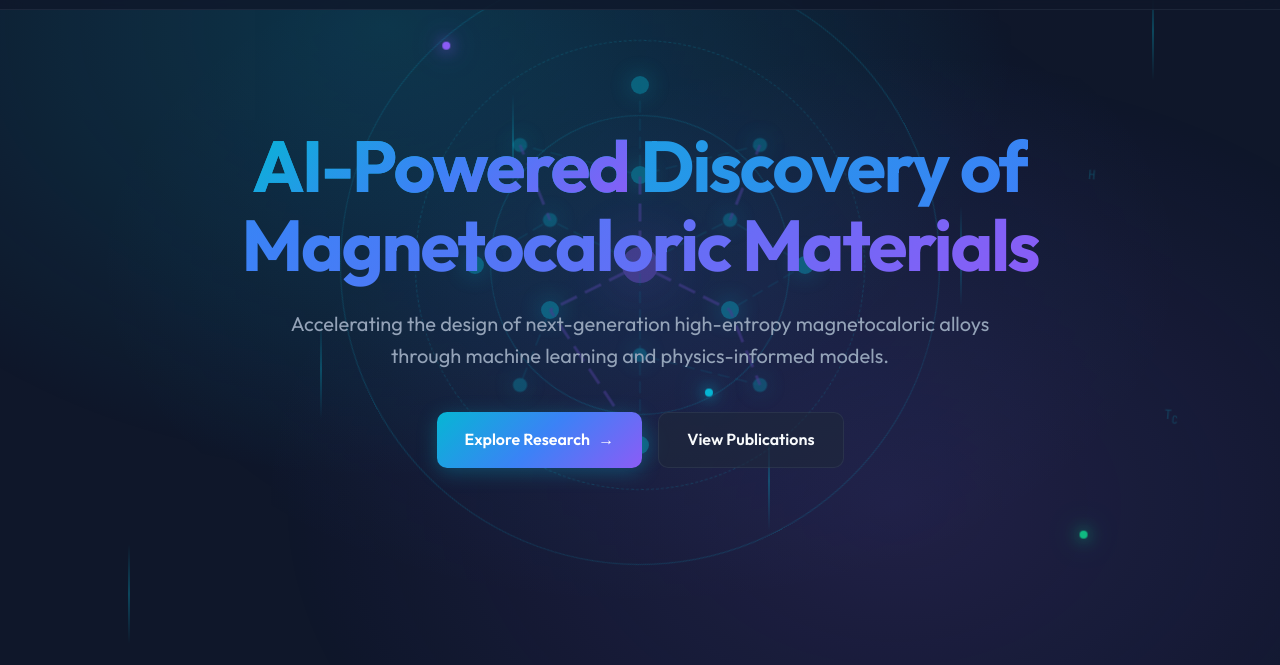
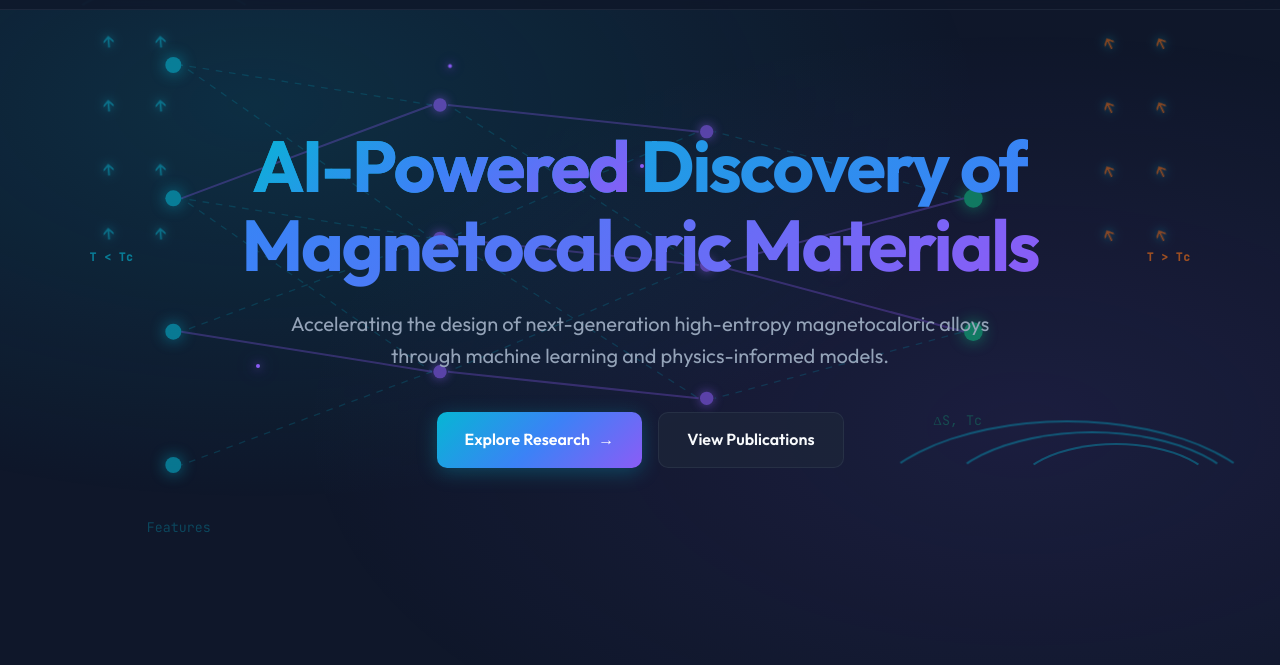
Before and after one commit to kaansarlar/magnetelligence, a plain HTML site: page index.html in a window 1280 px wide. Shown: the part 135-800 px from the top of the page. Drawn offline with Linux system fonts and the light colour scheme; animation ran at ten frames a second.

Commit message:
Update index.html

```diff
--- a/index.html
+++ b/index.html
@@ -48,11 +48,11 @@
         }
 
         /* ============================================
-           MAGNETELLIGENCE THEMED ANIMATIONS V2
-           AI-Centric + Magnetic Particles
+           MAGNETELLIGENCE THEMED ANIMATIONS
+           Spin Arrays + Magnetic Fields + AI Network
            ============================================ */
 
-        /* Dynamic Background Gradient */
+        /* Subtle Background Gradient */
         .bg-animation {
             position: fixed;
             top: 0;
@@ -61,179 +61,66 @@
             height: 100%;
             z-index: -3;
             background:
-                radial-gradient(ellipse at 30% 20%, rgba(6, 182, 212, 0.2) 0%, transparent 50%),
-                radial-gradient(ellipse at 70% 80%, rgba(139, 92, 246, 0.15) 0%, transparent 50%),
-                radial-gradient(ellipse at 50% 50%, rgba(59, 130, 246, 0.1) 0%, transparent 60%);
-            animation: bgPulse 8s ease-in-out infinite;
-        }
-
-        @keyframes bgPulse {
-            0%, 100% { opacity: 1; }
-            50% { opacity: 0.7; }
-        }
-
-        /* Large AI Brain Network - Center */
-        .ai-brain {
+                radial-gradient(ellipse at 20% 30%, rgba(6, 182, 212, 0.15) 0%, transparent 50%),
+                radial-gradient(ellipse at 80% 70%, rgba(139, 92, 246, 0.1) 0%, transparent 50%);
+        }
+
+        /* AI Neural Network Background */
+        .neural-network {
             position: fixed;
-            top: 50%;
-            left: 50%;
-            transform: translate(-50%, -50%);
-            width: 600px;
-            height: 600px;
+            top: 0;
+            left: 0;
+            width: 100%;
+            height: 100%;
             z-index: -2;
             pointer-events: none;
-            opacity: 0.4;
-        }
-
-        .ai-brain svg {
+            opacity: 0.6;
+        }
+
+        .neural-network svg {
             width: 100%;
             height: 100%;
         }
 
-        /* Brain nodes */
-        .brain-node {
+        /* Neural network nodes */
+        .nn-node {
             fill: var(--accent);
-            filter: drop-shadow(0 0 8px var(--accent));
-            animation: nodeGlow 2s ease-in-out infinite;
-        }
-
-        .brain-node:nth-child(odd) {
-            animation-delay: 0.5s;
-        }
-
-        .brain-node-core {
+            filter: drop-shadow(0 0 6px var(--accent));
+        }
+
+        .nn-node-hidden {
             fill: #8b5cf6;
-            filter: drop-shadow(0 0 15px #8b5cf6);
-            animation: coreGlow 3s ease-in-out infinite;
-        }
-
-        @keyframes nodeGlow {
-            0%, 100% { opacity: 0.6; r: 4; }
-            50% { opacity: 1; r: 6; }
-        }
-
-        @keyframes coreGlow {
-            0%, 100% { opacity: 0.8; }
-            50% { opacity: 1; filter: drop-shadow(0 0 25px #8b5cf6); }
-        }
-
-        /* Brain connections */
-        .brain-link {
+            filter: drop-shadow(0 0 4px #8b5cf6);
+        }
+
+        .nn-node-output {
+            fill: #10b981;
+            filter: drop-shadow(0 0 6px #10b981);
+        }
+
+        /* Neural network connections */
+        .nn-connection {
             stroke: var(--accent);
             stroke-width: 1;
             opacity: 0.3;
-            stroke-dasharray: 8, 4;
-            animation: brainSignal 4s linear infinite;
-        }
-
-        .brain-link-active {
+            stroke-dasharray: 5, 5;
+            animation: dataFlow 3s linear infinite;
+        }
+
+        .nn-connection-active {
             stroke: #8b5cf6;
-            stroke-width: 2;
-            opacity: 0.6;
-            stroke-dasharray: 12, 6;
-            animation: brainSignal 2s linear infinite;
-        }
-
-        @keyframes brainSignal {
+            stroke-width: 1.5;
+            opacity: 0.5;
+            animation: dataFlow 2s linear infinite;
+        }
+
+        @keyframes dataFlow {
             0% { stroke-dashoffset: 0; }
-            100% { stroke-dashoffset: -24; }
-        }
-
-        /* Magnetic Orbit Rings */
-        .magnetic-orbits {
-            position: fixed;
-            top: 50%;
-            left: 50%;
-            transform: translate(-50%, -50%);
-            width: 100%;
-            height: 100%;
-            z-index: -1;
-            pointer-events: none;
-        }
-
-        .orbit-ring {
-            position: absolute;
-            top: 50%;
-            left: 50%;
-            border: 1px solid var(--accent);
-            border-radius: 50%;
-            opacity: 0.2;
-            transform: translate(-50%, -50%);
-        }
-
-        .orbit-ring:nth-child(1) {
-            width: 300px;
-            height: 300px;
-            animation: orbitRotate 20s linear infinite;
-        }
-
-        .orbit-ring:nth-child(2) {
-            width: 450px;
-            height: 450px;
-            animation: orbitRotate 30s linear infinite reverse;
-            border-style: dashed;
-        }
-
-        .orbit-ring:nth-child(3) {
-            width: 600px;
-            height: 600px;
-            animation: orbitRotate 40s linear infinite;
-        }
-
-        @keyframes orbitRotate {
-            0% { transform: translate(-50%, -50%) rotate(0deg); }
-            100% { transform: translate(-50%, -50%) rotate(360deg); }
-        }
-
-        /* Magnetic Particles on Orbits */
-        .mag-particle {
-            position: absolute;
-            width: 8px;
-            height: 8px;
-            background: var(--accent);
-            border-radius: 50%;
-            box-shadow: 0 0 15px var(--accent), 0 0 30px var(--accent);
-        }
-
-        .mag-particle:nth-child(4) {
-            top: 50%;
-            left: calc(50% + 150px);
-            animation: particleOrbit1 20s linear infinite;
-        }
-
-        .mag-particle:nth-child(5) {
-            top: 50%;
-            left: calc(50% - 225px);
-            animation: particleOrbit2 30s linear infinite;
-            background: #8b5cf6;
-            box-shadow: 0 0 15px #8b5cf6, 0 0 30px #8b5cf6;
-        }
-
-        .mag-particle:nth-child(6) {
-            top: 50%;
-            left: calc(50% + 300px);
-            animation: particleOrbit3 40s linear infinite;
-            background: #10b981;
-            box-shadow: 0 0 15px #10b981, 0 0 30px #10b981;
-        }
-
-        @keyframes particleOrbit1 {
-            0% { transform: rotate(0deg) translateX(150px) rotate(0deg); }
-            100% { transform: rotate(360deg) translateX(150px) rotate(-360deg); }
-        }
-
-        @keyframes particleOrbit2 {
-            0% { transform: rotate(0deg) translateX(225px) rotate(0deg); }
-            100% { transform: rotate(-360deg) translateX(225px) rotate(360deg); }
-        }
-
-        @keyframes particleOrbit3 {
-            0% { transform: rotate(0deg) translateX(300px) rotate(0deg); }
-            100% { transform: rotate(360deg) translateX(300px) rotate(-360deg); }
-        }
-
-        /* Data Stream - Vertical Lines */
-        .data-streams {
+            100% { stroke-dashoffset: -20; }
+        }
+
+        /* Magnetic Dipole Field Lines */
+        .magnetic-field {
             position: fixed;
             top: 0;
             left: 0;
@@ -244,62 +131,191 @@
             overflow: hidden;
         }
 
-        .data-stream {
+        .field-line-curve {
             position: absolute;
-            width: 2px;
-            height: 100px;
-            background: linear-gradient(to bottom, transparent, var(--accent), transparent);
-            opacity: 0.3;
-            animation: streamFall 8s linear infinite;
-        }
-
-        .data-stream:nth-child(1) { left: 10%; animation-delay: 0s; }
-        .data-stream:nth-child(2) { left: 25%; animation-delay: 2s; }
-        .data-stream:nth-child(3) { left: 40%; animation-delay: 4s; }
-        .data-stream:nth-child(4) { left: 60%; animation-delay: 1s; }
-        .data-stream:nth-child(5) { left: 75%; animation-delay: 3s; }
-        .data-stream:nth-child(6) { left: 90%; animation-delay: 5s; }
-
-        @keyframes streamFall {
-            0% { top: -100px; opacity: 0; }
-            10% { opacity: 0.3; }
-            90% { opacity: 0.3; }
-            100% { top: 100%; opacity: 0; }
-        }
-
-        /* Floating Formula Elements */
-        .formula-float {
+            border: 2px solid transparent;
+            border-top-color: var(--accent);
+            border-radius: 50%;
+            opacity: 0.25;
+            animation: fieldPulse 4s ease-in-out infinite;
+        }
+
+        /* North pole field lines */
+        .field-line-curve:nth-child(1) {
+            width: 200px; height: 100px;
+            top: 15%; left: 5%;
+            transform: rotate(-30deg);
+            animation-delay: 0s;
+        }
+        .field-line-curve:nth-child(2) {
+            width: 300px; height: 150px;
+            top: 10%; left: 3%;
+            transform: rotate(-25deg);
+            animation-delay: 0.5s;
+        }
+        .field-line-curve:nth-child(3) {
+            width: 400px; height: 200px;
+            top: 5%; left: 1%;
+            transform: rotate(-20deg);
+            animation-delay: 1s;
+        }
+
+        /* South pole field lines */
+        .field-line-curve:nth-child(4) {
+            width: 200px; height: 100px;
+            bottom: 15%; right: 5%;
+            transform: rotate(150deg);
+            animation-delay: 0.3s;
+        }
+        .field-line-curve:nth-child(5) {
+            width: 300px; height: 150px;
+            bottom: 10%; right: 3%;
+            transform: rotate(155deg);
+            animation-delay: 0.8s;
+        }
+        .field-line-curve:nth-child(6) {
+            width: 400px; height: 200px;
+            bottom: 5%; right: 1%;
+            transform: rotate(160deg);
+            animation-delay: 1.3s;
+        }
+
+        @keyframes fieldPulse {
+            0%, 100% { opacity: 0.2; transform: scale(1) rotate(var(--rotation, 0deg)); }
+            50% { opacity: 0.4; transform: scale(1.05) rotate(var(--rotation, 0deg)); }
+        }
+
+        /* Spin Array Container */
+        .spin-array {
             position: fixed;
-            font-family: 'JetBrains Mono', monospace;
-            font-size: 0.8rem;
-            color: var(--accent);
-            opacity: 0.15;
+            top: 0;
+            left: 0;
+            width: 100%;
+            height: 100%;
             z-index: -1;
             pointer-events: none;
-            animation: formulaFloat 15s ease-in-out infinite;
-        }
-
-        .formula-float:nth-child(1) {
-            top: 15%;
-            left: 5%;
-            content: 'ΔS';
-        }
-
-        .formula-float:nth-child(2) {
-            top: 70%;
-            right: 8%;
-            animation-delay: 5s;
-        }
-
-        .formula-float:nth-child(3) {
-            top: 40%;
-            left: 85%;
-            animation-delay: 10s;
-        }
-
-        @keyframes formulaFloat {
-            0%, 100% { transform: translateY(0) rotate(0deg); opacity: 0.15; }
-            50% { transform: translateY(-20px) rotate(5deg); opacity: 0.25; }
+        }
+
+        /* Individual Spin Arrows */
+        .spin {
+            position: absolute;
+            width: 24px;
+            height: 24px;
+            opacity: 0.5;
+        }
+
+        .spin::before {
+            content: '↑';
+            font-size: 20px;
+            color: var(--accent);
+            text-shadow: 0 0 8px var(--accent);
+            display: block;
+            animation: spinAlign 3s ease-in-out infinite;
+        }
+
+        /* Ferromagnetic aligned spins (ordered - low temp) */
+        .spin.up::before {
+            content: '↑';
+            color: #06b6d4;
+            animation: spinAlignUp 4s ease-in-out infinite;
+        }
+
+        /* Paramagnetic random spins (disordered - high temp) */
+        .spin.random::before {
+            animation: spinRandom 2s ease-in-out infinite;
+            color: #f97316;
+        }
+
+        /* Spin positions - left side (ordered/cold) */
+        .spin:nth-child(1) { top: 20%; left: 8%; }
+        .spin:nth-child(2) { top: 20%; left: 12%; }
+        .spin:nth-child(3) { top: 28%; left: 8%; }
+        .spin:nth-child(4) { top: 28%; left: 12%; }
+        .spin:nth-child(5) { top: 36%; left: 8%; }
+        .spin:nth-child(6) { top: 36%; left: 12%; }
+        .spin:nth-child(7) { top: 44%; left: 8%; }
+        .spin:nth-child(8) { top: 44%; left: 12%; }
+
+        /* Spin positions - right side (disordered/hot) */
+        .spin:nth-child(9) { top: 20%; right: 8%; }
+        .spin:nth-child(10) { top: 20%; right: 12%; }
+        .spin:nth-child(11) { top: 28%; right: 8%; }
+        .spin:nth-child(12) { top: 28%; right: 12%; }
+        .spin:nth-child(13) { top: 36%; right: 8%; }
+        .spin:nth-child(14) { top: 36%; right: 12%; }
+        .spin:nth-child(15) { top: 44%; right: 8%; }
+        .spin:nth-child(16) { top: 44%; right: 12%; }
+
+        @keyframes spinAlignUp {
+            0%, 100% { transform: rotate(0deg); }
+            25% { transform: rotate(5deg); }
+            75% { transform: rotate(-5deg); }
+        }
+
+        @keyframes spinRandom {
+            0% { transform: rotate(0deg); }
+            25% { transform: rotate(45deg); }
+            50% { transform: rotate(-30deg); }
+            75% { transform: rotate(60deg); }
+            100% { transform: rotate(0deg); }
+        }
+
+        /* Temperature Labels */
+        .temp-label {
+            position: absolute;
+            font-size: 0.7rem;
+            font-weight: 600;
+            letter-spacing: 0.05em;
+            opacity: 0.6;
+            font-family: 'JetBrains Mono', monospace;
+        }
+
+        .temp-cold {
+            top: 48%; left: 7%;
+            color: #06b6d4;
+        }
+
+        .temp-hot {
+            top: 48%; right: 7%;
+            color: #f97316;
+        }
+
+        /* AI Data Flow Particles */
+        .ai-particle {
+            position: absolute;
+            width: 4px;
+            height: 4px;
+            background: #8b5cf6;
+            border-radius: 50%;
+            box-shadow: 0 0 10px #8b5cf6, 0 0 20px #8b5cf6;
+            animation: aiFlow 6s linear infinite;
+            opacity: 0;
+        }
+
+        .ai-particle:nth-child(1) { left: 20%; animation-delay: 0s; }
+        .ai-particle:nth-child(2) { left: 35%; animation-delay: 1.5s; }
+        .ai-particle:nth-child(3) { left: 50%; animation-delay: 3s; }
+        .ai-particle:nth-child(4) { left: 65%; animation-delay: 4.5s; }
+
+        @keyframes aiFlow {
+            0% {
+                top: 70%;
+                opacity: 0;
+                transform: scale(0.5);
+            }
+            10% {
+                opacity: 1;
+                transform: scale(1);
+            }
+            90% {
+                opacity: 1;
+                transform: scale(1);
+            }
+            100% {
+                top: 20%;
+                opacity: 0;
+                transform: scale(0.5);
+            }
         }
 
         /* MCE Arrow (Entropy Change Indicator) */
@@ -1689,79 +1705,104 @@
     <!-- Background Gradient -->
     <div class="bg-animation"></div>
 
-    <!-- AI Brain Network - Center SVG -->
-    <div class="ai-brain">
-        <svg viewBox="0 0 400 400" preserveAspectRatio="xMidYMid meet">
-            <!-- Core node -->
-            <circle class="brain-node-core" cx="200" cy="200" r="12"/>
-
-            <!-- Inner ring nodes -->
-            <circle class="brain-node" cx="200" cy="140" r="5"/>
-            <circle class="brain-node" cx="260" cy="170" r="5"/>
-            <circle class="brain-node" cx="260" cy="230" r="5"/>
-            <circle class="brain-node" cx="200" cy="260" r="5"/>
-            <circle class="brain-node" cx="140" cy="230" r="5"/>
-            <circle class="brain-node" cx="140" cy="170" r="5"/>
-
-            <!-- Outer ring nodes -->
-            <circle class="brain-node" cx="200" cy="80" r="4"/>
-            <circle class="brain-node" cx="280" cy="120" r="4"/>
-            <circle class="brain-node" cx="310" cy="200" r="4"/>
-            <circle class="brain-node" cx="280" cy="280" r="4"/>
-            <circle class="brain-node" cx="200" cy="320" r="4"/>
-            <circle class="brain-node" cx="120" cy="280" r="4"/>
-            <circle class="brain-node" cx="90" cy="200" r="4"/>
-            <circle class="brain-node" cx="120" cy="120" r="4"/>
-
-            <!-- Core to inner connections -->
-            <line class="brain-link-active" x1="200" y1="200" x2="200" y2="140"/>
-            <line class="brain-link" x1="200" y1="200" x2="260" y2="170"/>
-            <line class="brain-link-active" x1="200" y1="200" x2="260" y2="230"/>
-            <line class="brain-link" x1="200" y1="200" x2="200" y2="260"/>
-            <line class="brain-link-active" x1="200" y1="200" x2="140" y2="230"/>
-            <line class="brain-link" x1="200" y1="200" x2="140" y2="170"/>
-
-            <!-- Inner to outer connections -->
-            <line class="brain-link" x1="200" y1="140" x2="200" y2="80"/>
-            <line class="brain-link" x1="200" y1="140" x2="280" y2="120"/>
-            <line class="brain-link-active" x1="260" y1="170" x2="280" y2="120"/>
-            <line class="brain-link" x1="260" y1="170" x2="310" y2="200"/>
-            <line class="brain-link" x1="260" y1="230" x2="310" y2="200"/>
-            <line class="brain-link-active" x1="260" y1="230" x2="280" y2="280"/>
-            <line class="brain-link" x1="200" y1="260" x2="280" y2="280"/>
-            <line class="brain-link" x1="200" y1="260" x2="200" y2="320"/>
-            <line class="brain-link-active" x1="140" y1="230" x2="200" y2="320"/>
-            <line class="brain-link" x1="140" y1="230" x2="120" y2="280"/>
-            <line class="brain-link" x1="140" y1="170" x2="90" y2="200"/>
-            <line class="brain-link-active" x1="140" y1="170" x2="120" y2="120"/>
-            <line class="brain-link" x1="200" y1="140" x2="120" y2="120"/>
+    <!-- AI Neural Network SVG -->
+    <div class="neural-network">
+        <svg viewBox="0 0 1000 600" preserveAspectRatio="xMidYMid slice">
+            <!-- Input Layer Nodes -->
+            <circle class="nn-node" cx="150" cy="150" r="6"/>
+            <circle class="nn-node" cx="150" cy="250" r="6"/>
+            <circle class="nn-node" cx="150" cy="350" r="6"/>
+            <circle class="nn-node" cx="150" cy="450" r="6"/>
+
+            <!-- Hidden Layer 1 -->
+            <circle class="nn-node-hidden" cx="350" cy="180" r="5"/>
+            <circle class="nn-node-hidden" cx="350" cy="280" r="5"/>
+            <circle class="nn-node-hidden" cx="350" cy="380" r="5"/>
+
+            <!-- Hidden Layer 2 -->
+            <circle class="nn-node-hidden" cx="550" cy="200" r="5"/>
+            <circle class="nn-node-hidden" cx="550" cy="300" r="5"/>
+            <circle class="nn-node-hidden" cx="550" cy="400" r="5"/>
+
+            <!-- Output Layer -->
+            <circle class="nn-node-output" cx="750" cy="250" r="7"/>
+            <circle class="nn-node-output" cx="750" cy="350" r="7"/>
+
+            <!-- Connections Input to Hidden1 -->
+            <line class="nn-connection" x1="156" y1="150" x2="344" y2="180"/>
+            <line class="nn-connection" x1="156" y1="150" x2="344" y2="280"/>
+            <line class="nn-connection-active" x1="156" y1="250" x2="344" y2="180"/>
+            <line class="nn-connection" x1="156" y1="250" x2="344" y2="280"/>
+            <line class="nn-connection" x1="156" y1="250" x2="344" y2="380"/>
+            <line class="nn-connection" x1="156" y1="350" x2="344" y2="280"/>
+            <line class="nn-connection-active" x1="156" y1="350" x2="344" y2="380"/>
+            <line class="nn-connection" x1="156" y1="450" x2="344" y2="380"/>
+
+            <!-- Connections Hidden1 to Hidden2 -->
+            <line class="nn-connection-active" x1="356" y1="180" x2="544" y2="200"/>
+            <line class="nn-connection" x1="356" y1="180" x2="544" y2="300"/>
+            <line class="nn-connection" x1="356" y1="280" x2="544" y2="200"/>
+            <line class="nn-connection-active" x1="356" y1="280" x2="544" y2="300"/>
+            <line class="nn-connection" x1="356" y1="280" x2="544" y2="400"/>
+            <line class="nn-connection" x1="356" y1="380" x2="544" y2="300"/>
+            <line class="nn-connection-active" x1="356" y1="380" x2="544" y2="400"/>
+
+            <!-- Connections Hidden2 to Output -->
+            <line class="nn-connection" x1="556" y1="200" x2="743" y2="250"/>
+            <line class="nn-connection-active" x1="556" y1="300" x2="743" y2="250"/>
+            <line class="nn-connection-active" x1="556" y1="300" x2="743" y2="350"/>
+            <line class="nn-connection" x1="556" y1="400" x2="743" y2="350"/>
+
+            <!-- Labels -->
+            <text x="130" y="500" fill="#06b6d4" font-size="10" opacity="0.5" font-family="JetBrains Mono">Features</text>
+            <text x="720" y="420" fill="#10b981" font-size="10" opacity="0.5" font-family="JetBrains Mono">ΔS, Tc</text>
         </svg>
     </div>
 
-    <!-- Magnetic Orbit Rings with Particles -->
-    <div class="magnetic-orbits">
-        <div class="orbit-ring"></div>
-        <div class="orbit-ring"></div>
-        <div class="orbit-ring"></div>
-        <div class="mag-particle"></div>
-        <div class="mag-particle"></div>
-        <div class="mag-particle"></div>
+    <!-- Magnetic Field Lines (Dipole Style) -->
+    <div class="magnetic-field">
+        <div class="field-line-curve"></div>
+        <div class="field-line-curve"></div>
+        <div class="field-line-curve"></div>
+        <div class="field-line-curve"></div>
+        <div class="field-line-curve"></div>
+        <div class="field-line-curve"></div>
     </div>
 
-    <!-- Data Streams -->
-    <div class="data-streams">
-        <div class="data-stream"></div>
-        <div class="data-stream"></div>
-        <div class="data-stream"></div>
-        <div class="data-stream"></div>
-        <div class="data-stream"></div>
-        <div class="data-stream"></div>
+    <!-- Spin Array (Left: Ordered/Cold, Right: Disordered/Hot) -->
+    <div class="spin-array">
+        <!-- Ordered spins (ferromagnetic - low T) -->
+        <div class="spin up"></div>
+        <div class="spin up"></div>
+        <div class="spin up"></div>
+        <div class="spin up"></div>
+        <div class="spin up"></div>
+        <div class="spin up"></div>
+        <div class="spin up"></div>
+        <div class="spin up"></div>
+
+        <!-- Disordered spins (paramagnetic - high T) -->
+        <div class="spin random"></div>
+        <div class="spin random"></div>
+        <div class="spin random"></div>
+        <div class="spin random"></div>
+        <div class="spin random"></div>
+        <div class="spin random"></div>
+        <div class="spin random"></div>
+        <div class="spin random"></div>
+
+        <!-- Temperature labels -->
+        <span class="temp-label temp-cold">T &lt; Tc</span>
+        <span class="temp-label temp-hot">T &gt; Tc</span>
     </div>
 
-    <!-- Floating Formulas -->
-    <div class="formula-float" style="top: 15%; left: 5%;">ΔS<sub>M</sub></div>
-    <div class="formula-float" style="top: 70%; right: 8%;">T<sub>C</sub></div>
-    <div class="formula-float" style="top: 40%; left: 85%;">H</div>
+    <!-- AI Data Flow Particles -->
+    <div class="particles">
+        <div class="ai-particle"></div>
+        <div class="ai-particle"></div>
+        <div class="ai-particle"></div>
+        <div class="ai-particle"></div>
+    </div>
 
     <!-- Navigation -->
     <nav>
```
